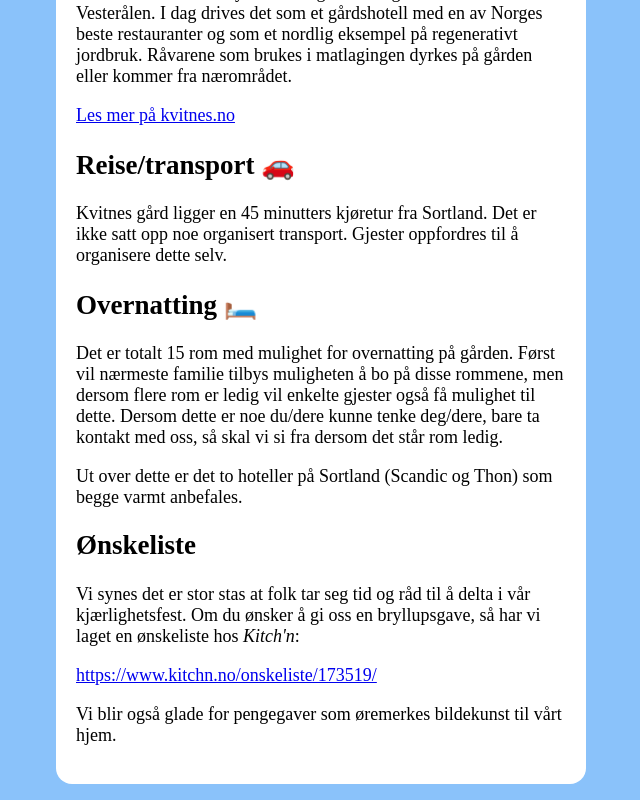
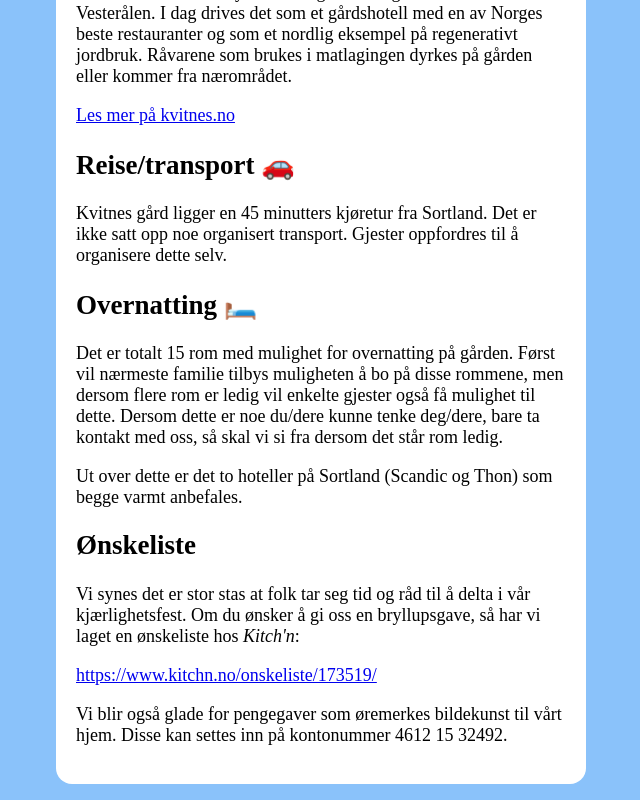
Before and after one commit to isakbjugn/frid_og_larus, a SvelteKit app: page / in a window 1280 px wide. Shown: the part 1808-2608 px from the top of the page, without its empty margins (319-959 px from the left). Built offline with nearby package versions, Linux system fonts and the light colour scheme.

Commit message:
Legger til kontonr. for gaver

```diff
--- a/src/routes/+page.svelte
+++ b/src/routes/+page.svelte
@@ -17,6 +17,7 @@
     const baker = brud;
     const contactInformation = [brud, brudgom, kjokemester]
     const lastRegistrationDate = new Date('2024-04-15');
+    const accountNumber = '4612 15 32492';
 
     function formatDate(date) {
         return date.toLocaleDateString('nb-NO', {
@@ -125,7 +126,7 @@
         Vi synes det er stor stas at folk tar seg tid og råd til å delta i vår kjærlighetsfest. Om du ønsker å gi oss en bryllupsgave, så har vi laget en ønskeliste hos <span style="font-style: italic">Kitch'n</span>:
     </p>
     <a href="https://www.kitchn.no/onskeliste/173519/">https://www.kitchn.no/onskeliste/173519/</a>
-    <p>Vi blir også glade for pengegaver som øremerkes bildekunst til vårt hjem.</p>
+    <p>Vi blir også glade for pengegaver som øremerkes bildekunst til vårt hjem. Disse kan settes inn på kontonummer {accountNumber}.</p>
 </main>
 
 <style>
```
